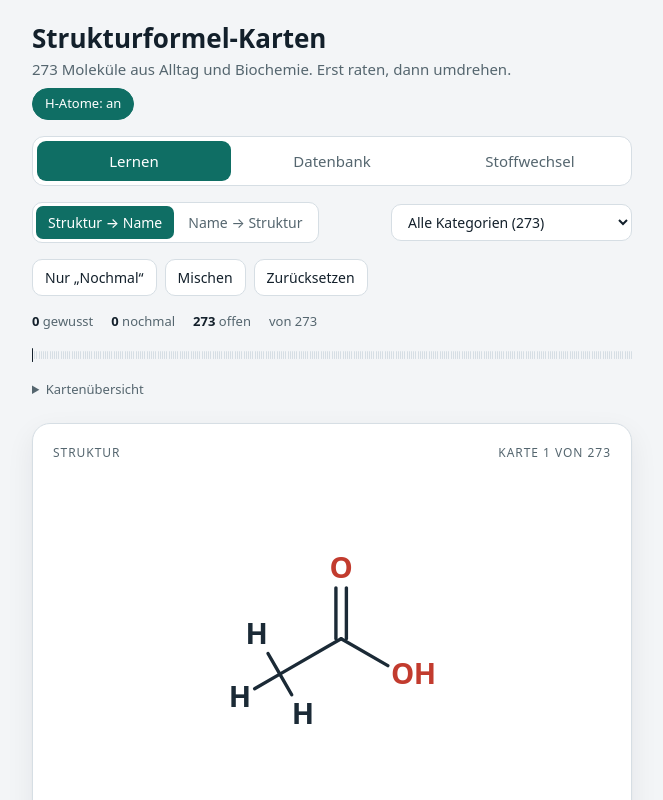
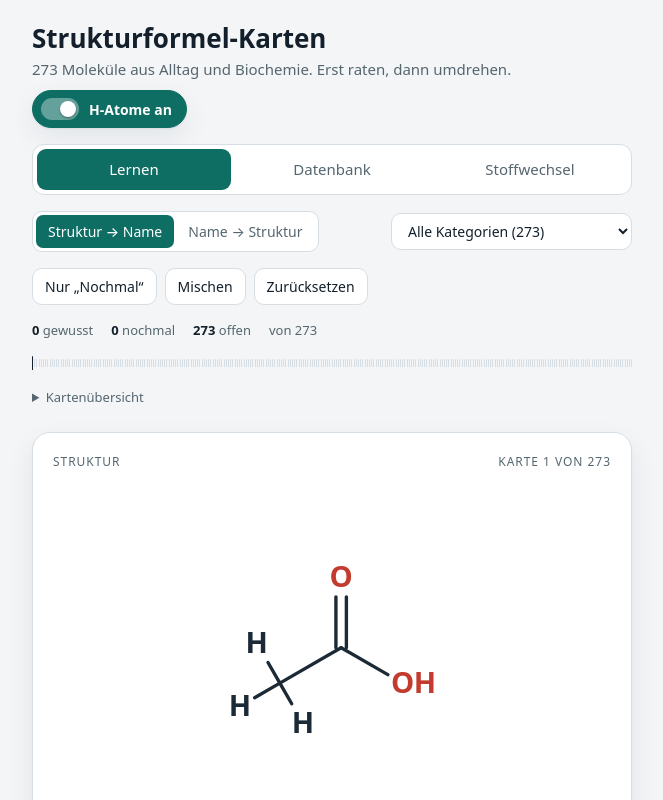
Before and after one commit to Noah0147/Strukturformel-App, a plain HTML site: page index.html in a window 1280 px wide. Both pictures are taken after a click on the button "H-Atome anzeigen". Shown: the top 800 px of the page, without its empty margins (308-971 px from the left). Drawn offline with Linux system fonts and the light colour scheme.

Commit message:
H-Atome-Schalter auffälliger (Schiebeschalter in Akzentfarbe)
Co-Authored-By: Claude Sonnet 5.5 <noreply@anthropic.com>
Claude-Session: https://claude.ai/code/session_01Qo3kAwFJbscqPUWi46Nm9a

```diff
--- a/app.js
+++ b/app.js
@@ -13,7 +13,7 @@
   function setH(v, initial) {
     Chem.setH(v);
     var b = document.getElementById('h-toggle');
-    if (b) { b.setAttribute('aria-pressed', v ? 'true' : 'false'); b.textContent = v ? 'H-Atome: an' : 'H-Atome anzeigen'; }
+    if (b) { b.setAttribute('aria-pressed', v ? 'true' : 'false'); b.innerHTML = '<span class="hsw"></span><span>' + (v ? 'H-Atome an' : 'H-Atome anzeigen') + '</span>'; }
     try { localStorage.setItem(HKEY, v ? '1' : '0'); } catch (e) {}
     if (initial) return;
     renderAll(); phCache = {};
@@ -60,7 +60,7 @@
 
   $('sub').textContent = CARDS.length + ' Moleküle aus Alltag und Biochemie. Erst raten, dann umdrehen.';
   var ver = (window.DATA_VERSION || '').split('-');
-  $('foot').textContent = CARDS.length + ' Karten' + (ver.length === 3 ? ' · Stand ' + parseInt(ver[2], 10) + '.' + ver[1] + '.' + ver[0] : '') + ' · Version 28';
+  $('foot').textContent = CARDS.length + ' Karten' + (ver.length === 3 ? ' · Stand ' + parseInt(ver[2], 10) + '.' + ver[1] + '.' + ver[0] : '') + ' · Version 29';
 
   function buildCatOptions() {
     var html = '<option value="all">Alle Kategorien (' + CARDS.length + ')</option>';
--- a/index.html
+++ b/index.html
@@ -21,7 +21,7 @@
   <header>
     <h1>Strukturformel-Karten</h1>
     <p class="sub" id="sub">Erst raten, dann umdrehen.</p>
-    <button type="button" class="hbtn" id="h-toggle" aria-pressed="false" title="Freie H-Atome an Kohlenstoffen einzeichnen">H-Atome anzeigen</button>
+    <button type="button" class="hbtn" id="h-toggle" aria-pressed="false" title="Freie H-Atome an Kohlenstoffen einzeichnen"><span class="hsw"></span><span>H-Atome anzeigen</span></button>
   </header>
 
   <div class="banner" id="install" hidden>
--- a/styles.css
+++ b/styles.css
@@ -346,5 +346,9 @@ span.gp { cursor: default; }
 .gn.ov .gl.b.slot { min-height: 0; font-size: 14px; font-size: 4cqw; margin: 2px 0; padding: 8px 6px; }
 .pslot { display: flex; align-items: center; justify-content: center; text-align: center; font-weight: 600; }
 
-.hbtn { margin-top: 8px; padding: 5px 12px; font: inherit; font-size: 13px; color: var(--muted); background: var(--surface); border: 1px solid var(--line); border-radius: 999px; cursor: pointer; }
-.hbtn[aria-pressed="true"] { color: var(--accent-ink); background: var(--accent); border-color: var(--accent); font-weight: 500; }
+.hbtn { margin-top: 10px; display: inline-flex; align-items: center; gap: 10px; padding: 7px 14px 7px 8px; font: inherit; font-size: 14px; font-weight: 600; color: var(--accent); background: var(--soft); border: 1.5px solid var(--accent); border-radius: 999px; cursor: pointer; box-shadow: var(--shadow); }
+.hbtn .hsw { position: relative; width: 38px; height: 22px; flex: none; border-radius: 999px; background: var(--line); transition: background .15s; }
+.hbtn .hsw::after { content: ""; position: absolute; top: 3px; left: 3px; width: 16px; height: 16px; border-radius: 50%; background: var(--surface); box-shadow: 0 1px 2px rgba(0,0,0,.35); transition: transform .15s; }
+.hbtn[aria-pressed="true"] { color: var(--accent-ink); background: var(--accent); }
+.hbtn[aria-pressed="true"] .hsw { background: rgba(255,255,255,.35); }
+.hbtn[aria-pressed="true"] .hsw::after { transform: translateX(16px); }
--- a/sw.js
+++ b/sw.js
@@ -1,5 +1,5 @@
 /* Service Worker: Netz zuerst, damit neue Karten sofort erscheinen. Ohne Netz kommt die letzte Kopie aus dem Cache. */
-var CACHE = 'strukturformel-karten-v28';
+var CACHE = 'strukturformel-karten-v29';
 var ASSETS = ['./', 'index.html', 'styles.css', 'chem.js', 'molecules.js', 'app.js', 'pathways.js', 'pathways_zr.js', 'path.js', 'manifest.webmanifest',
   'icon-192.png', 'icon-512.png', 'icon-maskable-512.png', 'apple-touch-icon.png', 'favicon.png'];
 
```
